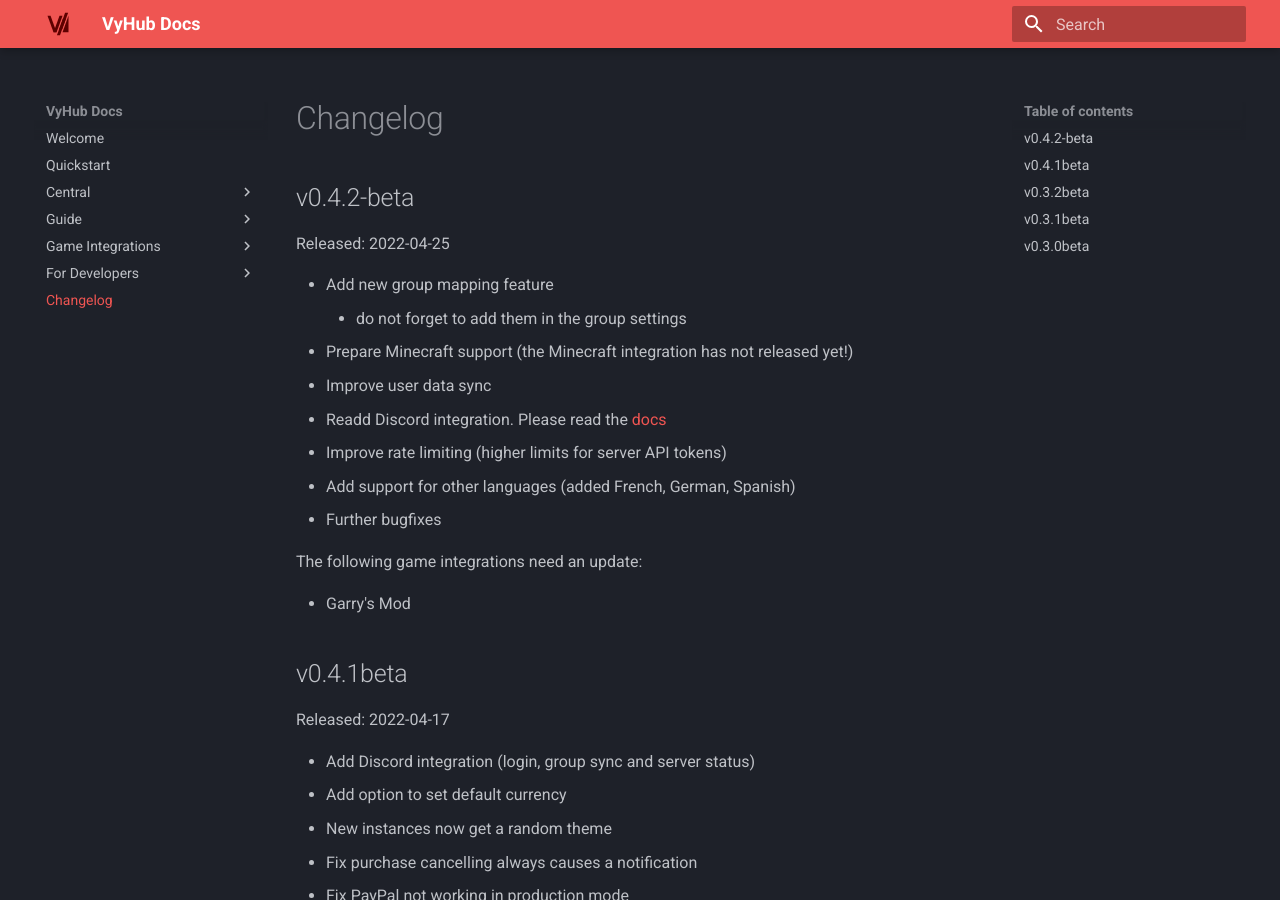
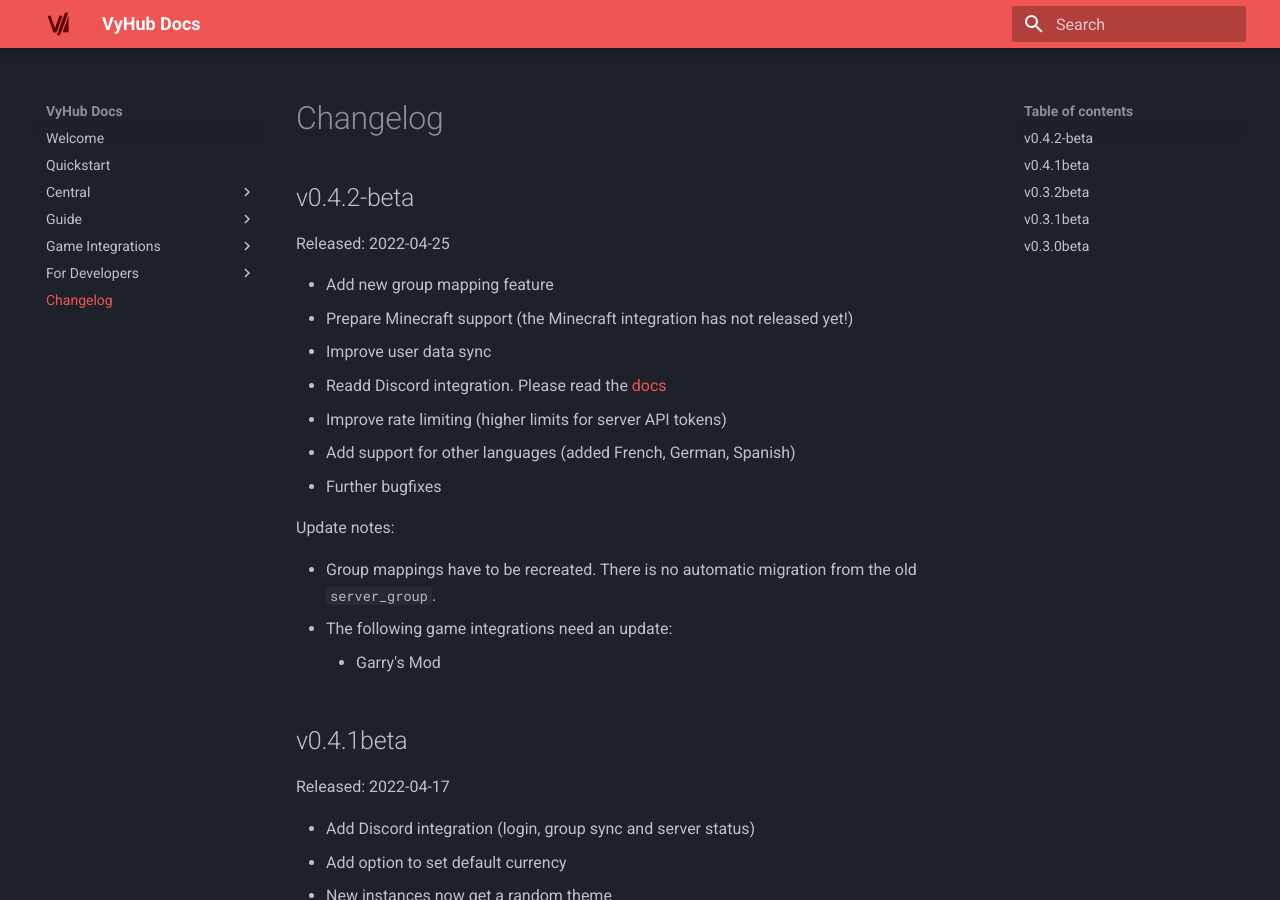
Before and after one commit to nyx-project/vyhub-documentation, an MkDocs documentation site: the page built from docs/changelog.md, in a window 1280 px wide and 900 px high. Built offline with MkDocs 1.6.1 and Material for MkDocs 9.7.7, drawn with Linux system fonts in a browser that asks for light colours; the version menu is left out.

Commit message:
Improve update notes

```diff
--- a/docs/changelog.md
+++ b/docs/changelog.md
@@ -4,7 +4,6 @@
 Released: 2022-04-25
 
 - Add new group mapping feature
-    - do not forget to add them in the group settings
 - Prepare Minecraft support (the Minecraft integration has not released yet!)
 - Improve user data sync
 - Readd Discord integration. Please read the [docs](game/discord.md)
@@ -12,9 +11,11 @@ Released: 2022-04-25
 - Add support for other languages (added French, German, Spanish)
 - Further bugfixes
 
-The following game integrations need an update:
+Update notes:
 
-- Garry's Mod
+- Group mappings have to be recreated. There is no automatic migration from the old `server_group`.
+- The following game integrations need an update:
+    - Garry's Mod
 
 ## v0.4.1beta
 Released: 2022-04-17
```
